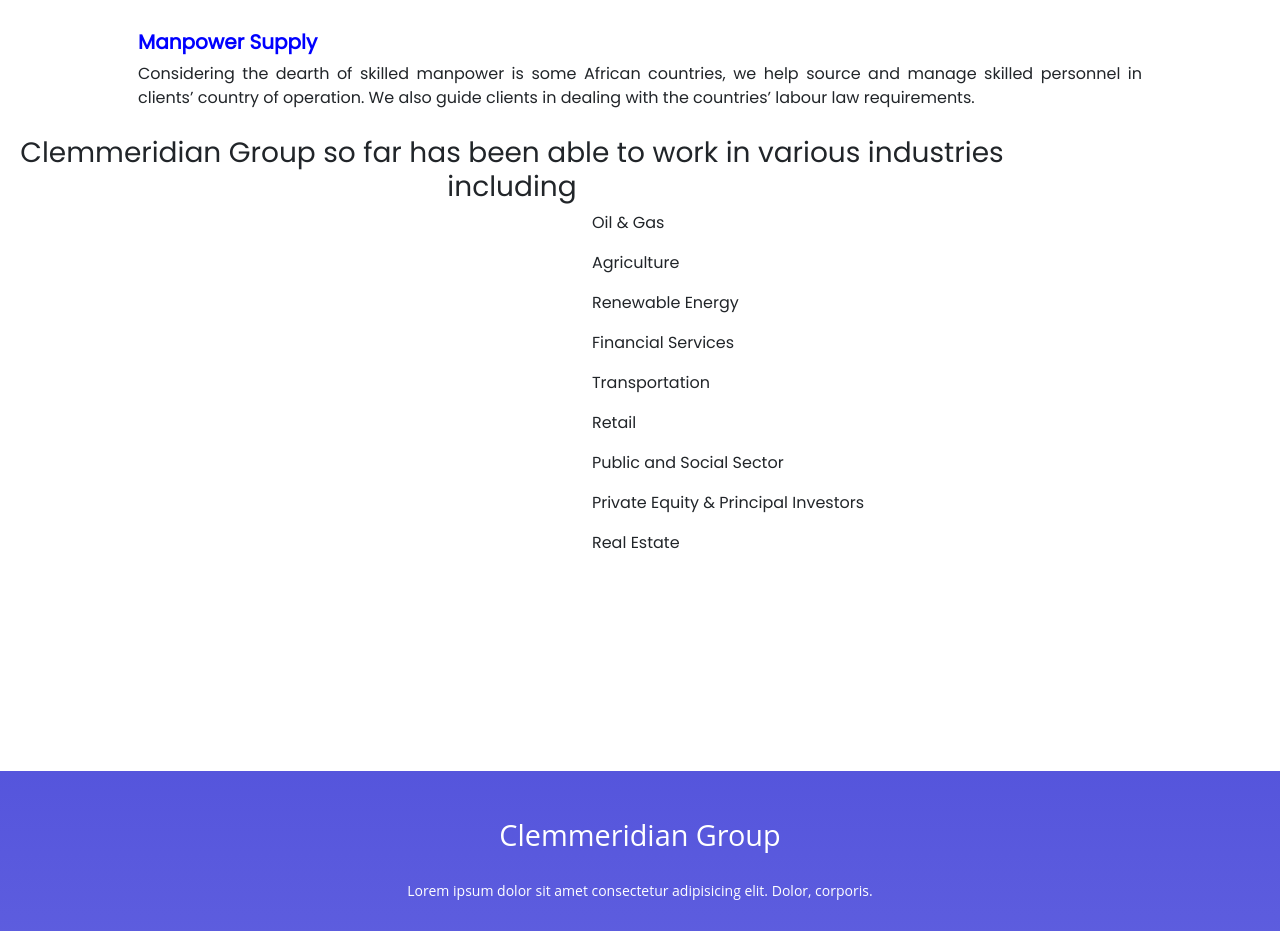
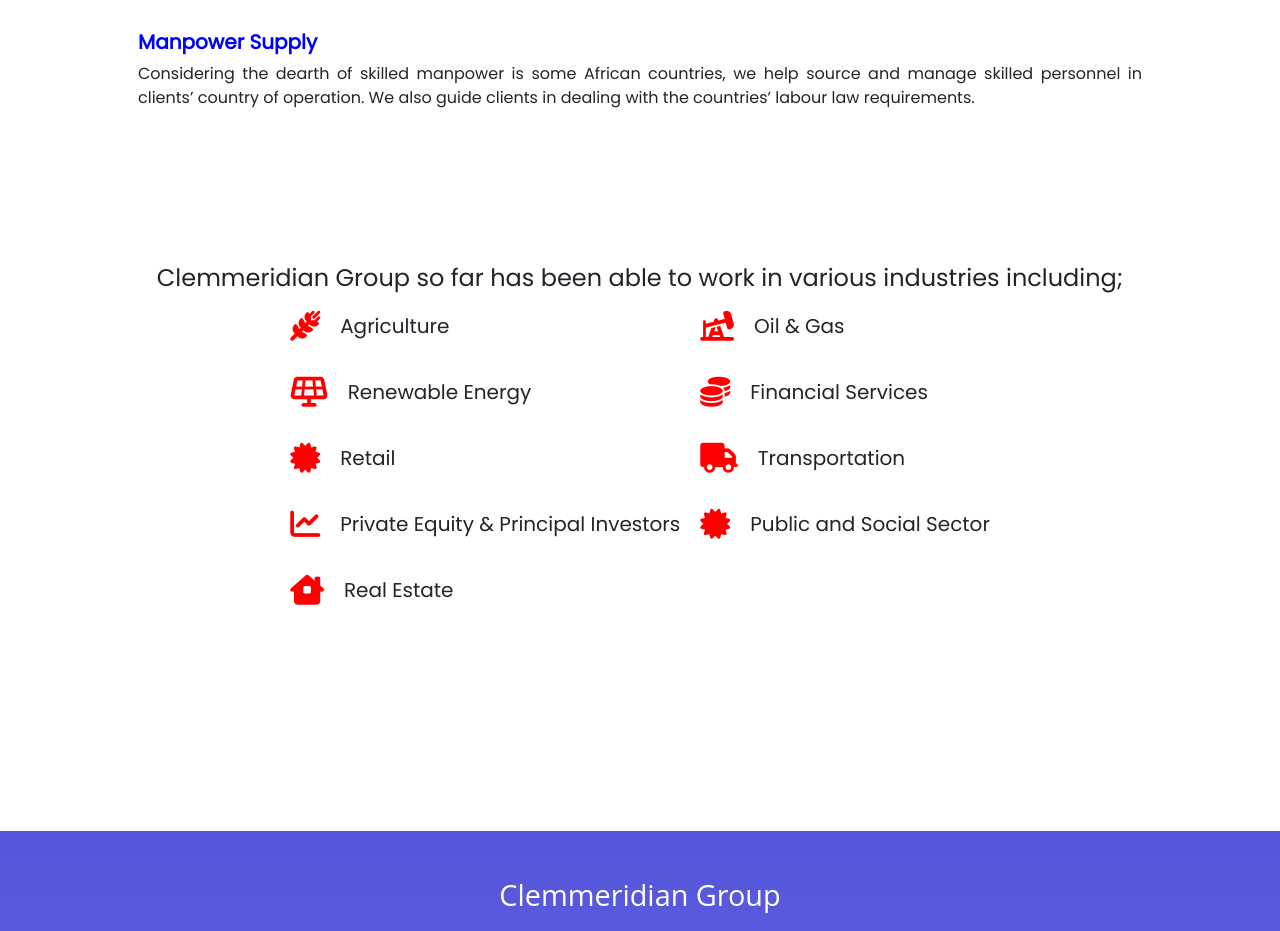
Before and after one commit to JoshuaIsikwe/Clemmeridian, a React (Create React App) app: page /services in a window 1280 px wide. Shown: the part 2600-3531 px from the top of the page. Built offline with nearby package versions, Linux system fonts and the light colour scheme.

Commit message:
Sercvices Page

```diff
--- a/src/components/Consult.jsx
+++ b/src/components/Consult.jsx
@@ -16,9 +16,9 @@
 
             <div className='section-1'>
               <div className='left-section' >
-              <p className='p-bold'>Strategic consulting & advisory services</p>
+              <p className='p-bold'>Strategic consulting & advisory services, business development and training</p>
 
-                <h5>Clemmeridian Consults is a subsidiary of the group and specializes in tax and financial management consulting.</h5>
+                <h5>Clemmeridian Consults is a subsidiary of the group and specializes in tax and financial management consulting, business development and training.</h5>
                 <p>Provides strategic advisory services to State Internal Revenue Services and tax authorities on tax revenue growth.
                 The services rendered by Clemmeridian Consults, being a tax and financial advisory entity include:
                 </p>
--- a/src/components/Home.jsx
+++ b/src/components/Home.jsx
@@ -55,7 +55,7 @@
 
                   <Carousel.Caption>
                     <h2 >Clemmeridian Consults </h2>
-                    <h4>Tax and financial management consulting</h4>
+                    <h4>Tax and financial management consulting, business development and training</h4>
                     </Carousel.Caption>
                 </Carousel.Item>
                 <Carousel.Item>
@@ -67,6 +67,7 @@
 
                   <Carousel.Caption>
                     <h2>Clemmeridian Care Foundation </h2>
+                    <h4>Giving back to the society</h4>
 
                   </Carousel.Caption>
                 </Carousel.Item>
@@ -101,7 +102,7 @@
 
           <div className="home-services">
             <div className="services-title">
-              <h2>Our core services</h2>
+              <h2>Our Subsidiary services</h2>
             </div>
             <div className="box">
               <div className="home-service-card">
--- a/src/components/Services.jsx
+++ b/src/components/Services.jsx
@@ -147,17 +147,39 @@
         </div>
 
         <div className="industries">
-            <h3>Clemmeridian Group so far has been able to work in various industries including</h3>
+            <h4>Clemmeridian Group so far has been able to work in various industries including;</h4>
             <div className="list">
-              <ul>Oil & Gas  </ul>
-              <ul>Agriculture</ul>
-              <ul>Renewable Energy</ul>
-              <ul>Financial Services</ul>
-              <ul>Transportation</ul>
-              <ul>Retail</ul>
-              <ul>Public and Social Sector</ul>
-              <ul>Private Equity & Principal Investors</ul>
-              <ul>Real Estate</ul>
+              <div className='left-list'>
+                <div className="list-item">
+                <i class="fa-solid fa-wheat-awn"></i> <p>Agriculture </p>
+                </div>
+                <div className="list-item">
+                <i class="fa-solid fa-solar-panel"></i> <p>Renewable Energy </p>
+                </div>
+                <div className="list-item">
+                  <i class="fa-solid fa-certificate"></i> <p>Retail </p>
+                </div>
+                <div className="list-item">
+                <i class="fa-solid fa-chart-line"></i> <p>Private Equity & Principal Investors </p>
+                </div>
+                <div className="list-item">
+                <i class="fa-solid fa-house-chimney-window"></i> <p>Real Estate</p>
+                </div>
+              </div>
+              <div className='right-list'>
+                <div className="list-item">
+                <i class="fa-solid fa-oil-well"></i> <p>Oil & Gas </p>
+                </div>
+                <div className="list-item">
+                  <i class="fa-solid fa-coins"></i> <p>Financial Services</p>
+                </div>
+                <div className="list-item">
+                <i class="fa-solid fa-truck"></i> <p>Transportation </p>
+                </div>
+                <div className="list-item">
+                  <i class="fa-solid fa-certificate"></i> <p>Public and Social Sector </p>
+                </div>
+              </div>
             </div>
         </div>
     </div>
--- a/src/components/style.css
+++ b/src/components/style.css
@@ -650,7 +650,7 @@
     flex-wrap: wrap;
 }
 .section-1 i{
-    font-size: 100px;
+    font-size: 140px;
     color: red;
 }
 .left-section{
@@ -784,14 +784,35 @@
     font-size: 50px;
     opacity: 0.9;
 }
+.industries{
+    margin-top: 50px;
+    margin: 10%;
+    justify-content: center;
+    align-content: center;
+}
 .list{
     display: flex;
+    justify-content: space-between;
+    flex-wrap: wrap;
+}
+.list p{
+    font-size: 20px;
+}
+.right-list, .left-list{
+    display: flex;
     flex-direction: column;
-    margin-left: 400px;
-    justify-content: center;
-    text-align: left;
+    text-align: justify;
 }
-
+.list-item{
+    display: flex;
+    justify-content: left;
+    margin: 10px;
+}
+.list-item i{
+    color: red;
+    font-size: 30px;
+    margin-right: 20px;
+}
 .service-section{
     width: 80%;
     display: flex;
@@ -852,6 +873,13 @@
     color: white;
     padding: 2rem;
 }
+.Dropdown.Item{
+    width: 100%;
+    height: 40vh;
+    font-size: 18px;
+    color: white;
+    padding: 2rem;
+}
 
 .logo{
     position: absolute;
```
